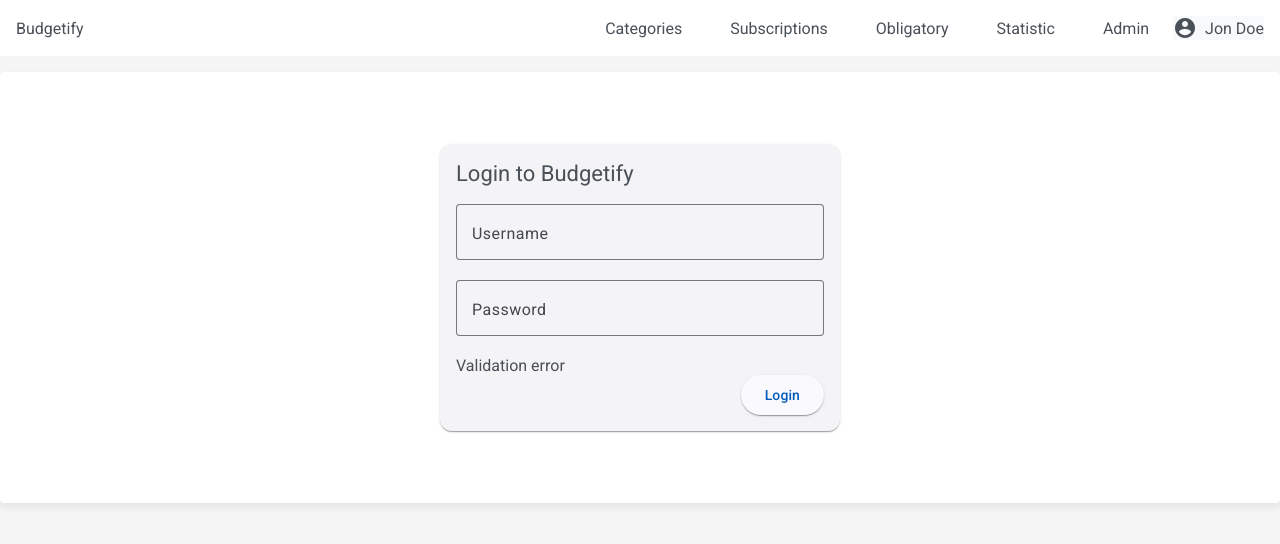
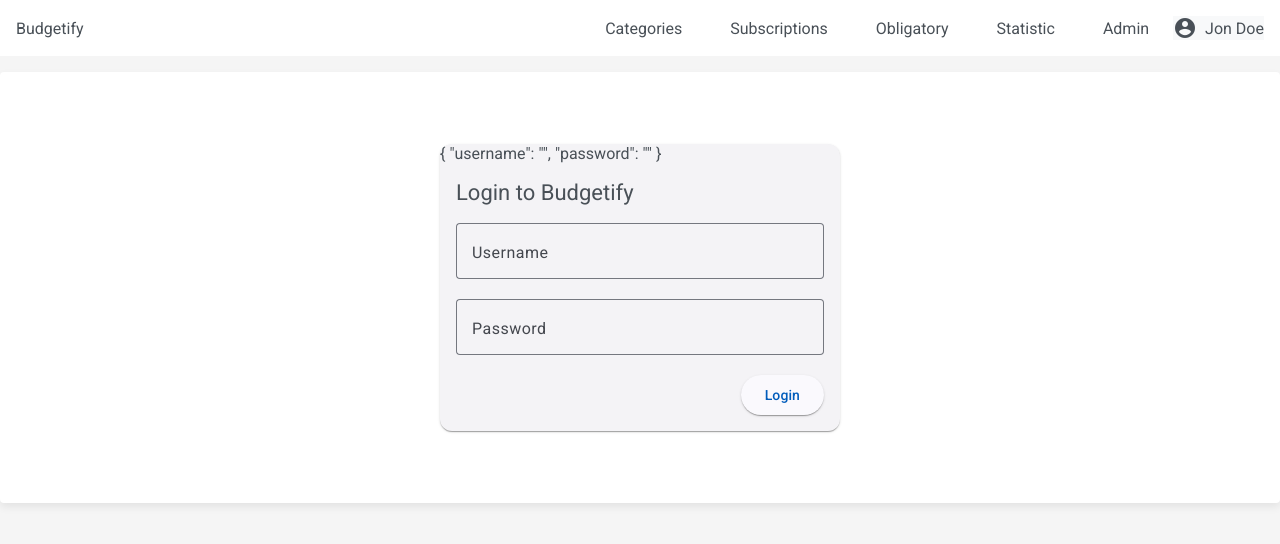
Before and after one commit to SiarhKul/angular-mentorship, an Angular app: page /login in a window 1280 px wide. Shown: the top 544 px of the page. Built offline with nearby package versions, Linux system fonts and the light colour scheme.

Commit message:
chore: Display username and password

```diff
--- /dev/null
+++ b/src/app/features/auth/components/login/login.component.html
@@ -0,0 +1,53 @@
+<div class='login-container'>
+
+  <mat-card class='login-card'>
+    {{ model | json }}
+
+    <mat-card-header class='mat-card-header'>
+      <mat-card-title>Login to Budgetify</mat-card-title>
+    </mat-card-header>
+
+    <mat-card-content>
+      <div [hidden]="submitted">
+        <form #actorForm="ngForm" (ngSubmit)="onSubmit()" class='form'>
+          <mat-form-field appearance='outline' class='mat-form-field'>
+            <mat-label>Username</mat-label>
+            <input [(ngModel)]='model.username' autocomplete='username'
+                   matInput
+                   name='usename'
+                   type='text'
+            >
+            <mat-error>
+              Username is required
+            </mat-error>
+          </mat-form-field>
+          <mat-form-field appearance='outline' class='mat-form-field'>
+            <mat-label>Password</mat-label>
+            <input
+                [(ngModel)]='model.password' autocomplete='current-password'
+                matInput
+                name='password'
+                type='password'
+
+            >
+            <mat-error>
+              Password is required
+            </mat-error>
+          </mat-form-field>
+
+          <div class='button-block'>
+            <button
+                [disabled]="!actorForm.form.valid"
+                color='primary'
+                mat-raised-button
+                type='submit'>
+              <span>Login</span>
+            </button>
+          </div>
+        </form>
+      </div>
+    </mat-card-content>
+
+
+  </mat-card>
+</div>
--- /dev/null
+++ b/src/app/features/auth/components/login/login.component.ts
@@ -0,0 +1,45 @@
+import {Component, ViewChild} from '@angular/core';
+import {FormsModule, NgForm} from '@angular/forms';
+import {RouterModule} from '@angular/router';
+import {CommonModule} from '@angular/common';
+import {MatCardModule} from '@angular/material/card';
+import {MatFormFieldModule} from '@angular/material/form-field';
+import {MatInputModule} from '@angular/material/input';
+import {MatButtonModule} from '@angular/material/button';
+import {MatProgressSpinnerModule} from '@angular/material/progress-spinner';
+
+@Component({
+  selector: 'app-login',
+  standalone: true,
+  imports: [
+    CommonModule,
+    FormsModule,
+    RouterModule,
+    MatCardModule,
+    MatFormFieldModule,
+    MatInputModule,
+    MatButtonModule,
+    MatProgressSpinnerModule,
+  ],
+  templateUrl: './login.component.html',
+  styleUrl: './login.component.css',
+})
+export class LoginComponent {
+
+  model = {
+    username: '',
+    password: '',
+  };
+  submitted = false;
+
+  @ViewChild('actorForm')
+  actorForm!: NgForm;
+
+
+  onSubmit() {
+    this.submitted = true;
+    console.log(this.model);
+    console.log(this.actorForm);
+
+  }
+}
--- a/src/app/features/login/login.component.html
+++ /dev/null
@@ -1,42 +0,0 @@
-<div class='login-container' >
-  <mat-card class='login-card' >
-    <mat-card-header class='mat-card-header'>
-      <mat-card-title>Login to Budgetify</mat-card-title>
-    </mat-card-header>
-
-    <mat-card-content>
-      <form class='form' >
-        <div >
-          <mat-form-field appearance="outline" class='mat-form-field'>
-            <mat-label>Username</mat-label>
-            <input matInput type="text" autocomplete="username">
-            <mat-error >
-              Username is required
-            </mat-error>
-          </mat-form-field>
-        </div>
-
-        <div >
-          <mat-form-field appearance="outline" class='mat-form-field'>
-            <mat-label>Password</mat-label>
-            <input matInput  type="password" autocomplete="current-password">
-            <mat-error >
-              Password is required
-            </mat-error>
-          </mat-form-field>
-        </div>
-
-        <div >
-          Validation error
-        </div>
-
-        <div class='button-block'>
-          <button mat-raised-button color="primary" type="submit">
-            <span >Login</span>
-          </button>
-        </div>
-      </form>
-    </mat-card-content>
-
-  </mat-card>
-</div>
--- a/src/app/features/login/login.component.ts
+++ /dev/null
@@ -1,40 +0,0 @@
-import { Component } from '@angular/core';
-import { FormsModule } from '@angular/forms';
-import { RouterModule } from '@angular/router';
-import { CommonModule } from '@angular/common';
-import { MatCardModule } from '@angular/material/card';
-import { MatFormFieldModule } from '@angular/material/form-field';
-import { MatInputModule } from '@angular/material/input';
-import { MatButtonModule } from '@angular/material/button';
-import { MatProgressSpinnerModule } from '@angular/material/progress-spinner';
-
-@Component({
-  selector: 'app-login',
-  standalone: true,
-  imports: [
-    CommonModule,
-    FormsModule,
-    RouterModule,
-    MatCardModule,
-    MatFormFieldModule,
-    MatInputModule,
-    MatButtonModule,
-    MatProgressSpinnerModule,
-  ],
-  templateUrl: './login.component.html',
-  styleUrl: './login.component.css',
-})
-export class LoginComponent {
-
-  model = {
-    username: '',
-    password: '',
-  };
-  submitted = false;
-
-
-  onSubmit() {
-    this.submitted = true;
-  }
-
-}
--- a/src/index.html
+++ b/src/index.html
@@ -4,12 +4,15 @@
   <meta charset="utf-8">
   <title>AngularMentorship</title>
   <base href="/">
-  <meta name="viewport" content="width=device-width, initial-scale=1">
-  <link rel="icon" type="image/x-icon" >
-  <link href="https://fonts.googleapis.com/css2?family=Roboto:wght@300;400;500&display=swap" rel="stylesheet">
-  <link href="https://fonts.googleapis.com/icon?family=Material+Icons" rel="stylesheet">
+  <meta content="width=device-width, initial-scale=1" name="viewport">
+  <link href="favicon.ico" rel="icon" type="image/x-icon">
+  <link
+      href="https://fonts.googleapis.com/css2?family=Roboto:wght@300;400;500&display=swap"
+      rel="stylesheet">
+  <link href="https://fonts.googleapis.com/icon?family=Material+Icons"
+        rel="stylesheet">
 </head>
 <body class="mat-typography">
-  <app-root></app-root>
+<app-root></app-root>
 </body>
 </html>
```
Also changed, not shown: src/app/app.routes.ts (+16 -14 lines), src/app/features/auth/components/login/login.component.css (renamed from src/app/features/login/login.component.css), 1 other file (tests, documents, lock files or other folders).
